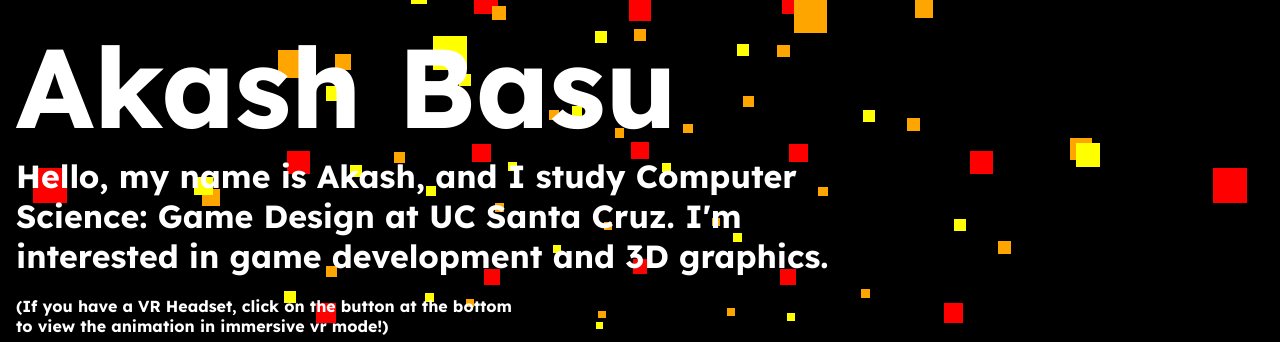
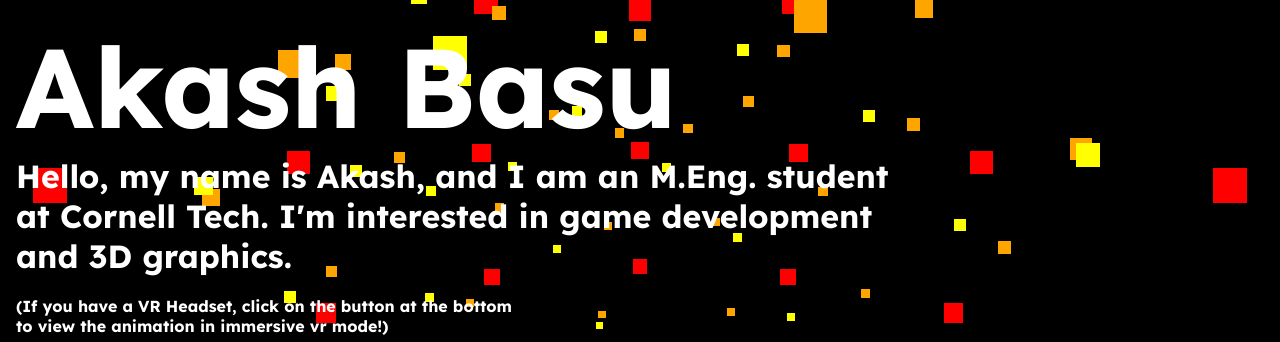
Before and after one commit to RedInJapanese/website, a website built with Vite: page src/index.html in a window 1280 px wide. Shown: the top 342 px of the page. Built offline with nearby package versions, Linux system fonts and the light colour scheme; animation ran at ten frames a second; files whose address does not match are found by name.

Commit message:
Update index.html

```diff
--- a/src/index.html
+++ b/src/index.html
@@ -17,7 +17,7 @@
     <main>
       <h1>Akash Basu</h1>
       <p>
-        Hello, my name is Akash, and I study Computer Science: Game Design at UC Santa Cruz. I'm interested in game development and 3D graphics.
+        Hello, my name is Akash, and I am an M.Eng. student at Cornell Tech. I'm interested in game development and 3D graphics.
       </p>
       <pre>
 
```
